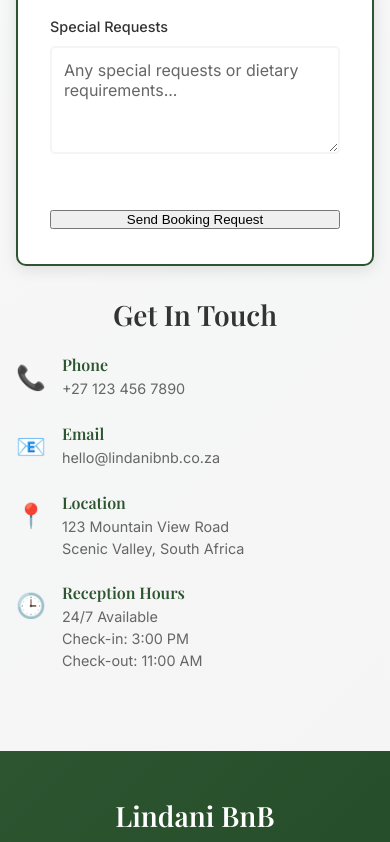
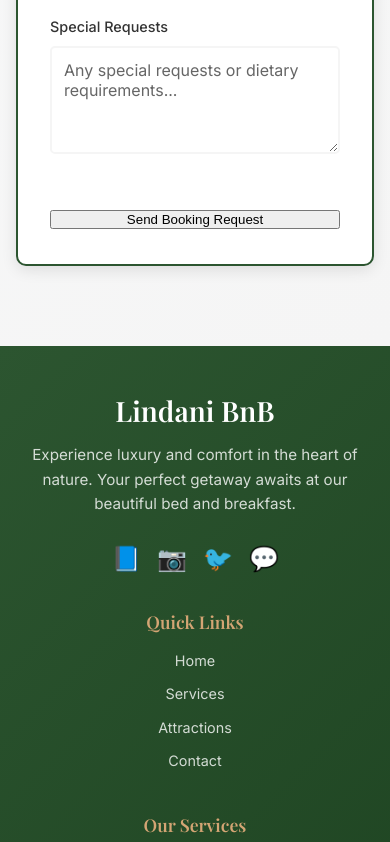
Before and after one commit to Lebo-Madikane/lindani-bnb, a Next.js app: page / in a window 390 px wide. Shown: the part 9346-10188 px from the top of the page. Built offline with nearby package versions, Linux system fonts and the light colour scheme.

Commit message:
update ContactForm component, remove contact details for mobile

```diff
--- a/src/components/ContactForm/ContactForm.module.scss
+++ b/src/components/ContactForm/ContactForm.module.scss
@@ -153,6 +153,10 @@
             text-align: center;
         }
     }
+
+    @include mobile {
+        display: none;
+    }
 }
 
 .contactDetails {
```
